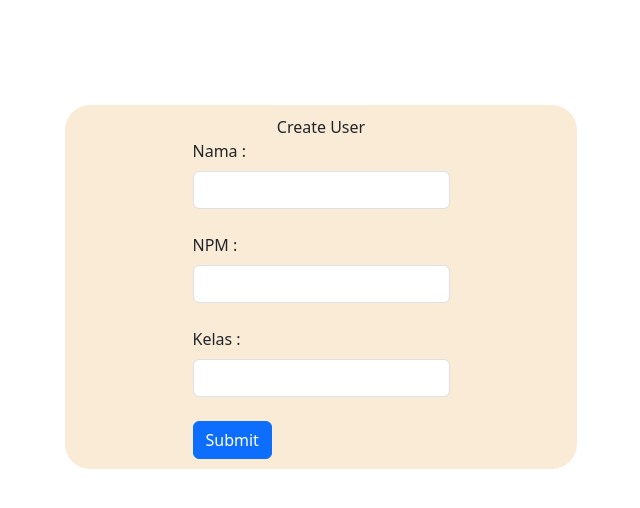
After one commit to alfarzf/prak-web-lanjut-2117051003, a CodeIgniter 4 app: template app/Views/create_user.php in a window 1280 px wide. The commit adds this page. Shown: the top 508 px of the page, without its empty margins (319-959 px from the left). Run offline with PHP 8.4 and a stand-in for CodeIgniter, Linux system fonts and the light colour scheme; the template is opened without the code that fills it, so the values that code supplies are empty; some libraries are stand-ins or nearby versions.

Commit message:
Nambah create user

```diff
--- a/app/Controllers/Home.php
+++ b/app/Controllers/Home.php
@@ -13,7 +13,6 @@ class Home extends BaseController
             'nama' => $nama,
             'kelas' => $kelas,
             'npm' => $npm
-
         ];
         return view('profile',$data);
     }
--- /dev/null
+++ b/app/Views/create_user.php
@@ -0,0 +1,26 @@
+<!DOCTYPE html>
+<html lang="en">
+<head>
+    <meta charset="UTF-8">
+    <meta name="viewport" content="width=device-width, initial-scale=1.0">
+    <link rel="stylesheet" href="<?php echo base_url('./css/style.css'); ?>">
+    <link href="https://cdn.jsdelivr.net/npm/bootstrap@5.3.2/dist/css/bootstrap.min.css" rel="stylesheet" integrity="sha384-T3c6CoIi6uLrA9TneNEoa7RxnatzjcDSCmG1MXxSR1GAsXEV/Dwwykc2MPK8M2HN" crossorigin="anonymous">
+    <title>Document</title>
+</head>
+<body>
+    <div class="center">
+        Create User
+        <form action="<?= base_url('/user/store')?>" method="POST">
+            <!-- <label for="nama" class="form-label">Nama</label>
+            <input type="text" id="nama" name="nama" class="form-control"> -->
+            <label for="nama" class="form-label">Nama : </label>
+            <input type="text" name="nama" class="form-control"><br>
+            <label for="npm" class="form-label">NPM : </label>
+            <input type="text" name="npm" class="form-control"><br>
+            <label for="kelas" class="form-label">Kelas : </label>
+            <input type="text" name="kelas" class="form-control"><br>
+            <input type="submit" class="btn btn-primary">
+        </form>
+    </div>
+</body>
+</html>
--- a/app/Views/profile.php
+++ b/app/Views/profile.php
@@ -10,8 +10,8 @@
 <div class="center">
         <img class ='img' src="https://cdn.discordapp.com/attachments/857891537986781186/1129757556336754688/961783.jpg" alt="Ini Gambar" height=175px width=175px>
         <p class="p"><?= $nama ?></p>
+        <p class="p"><?= $npm ?></p>
         <p class="p"><?= $kelas ?></p>
-        <p class="p"><?= $npm ?></p>
 </div>
 </body>
 </html>
```
Also changed, not shown: app/Config/Routes.php (+8 -4 lines), app/Controllers/UserController.php (added, +36 -0 lines), public/assets/css/style.css (added), public/assets/test.html (added).
